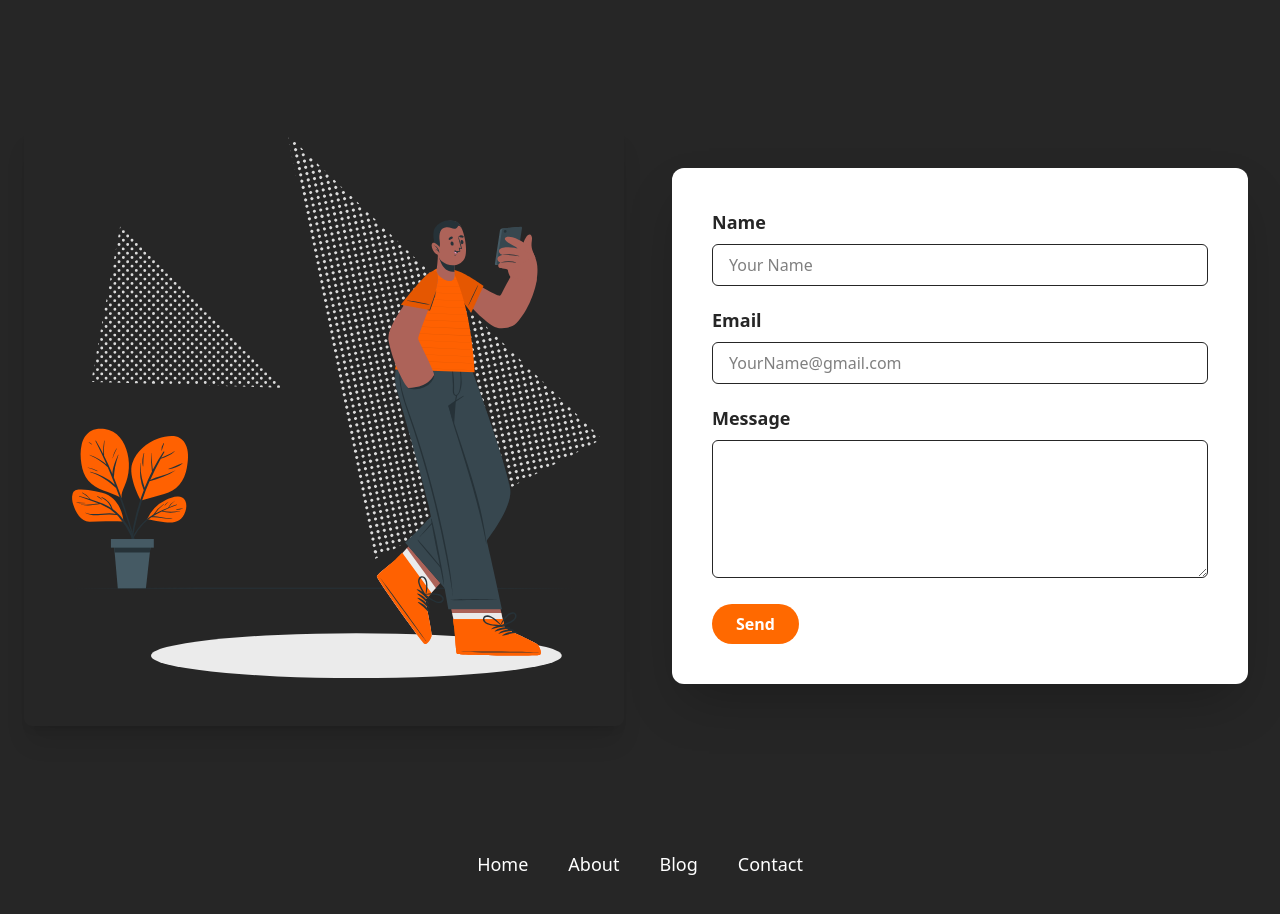
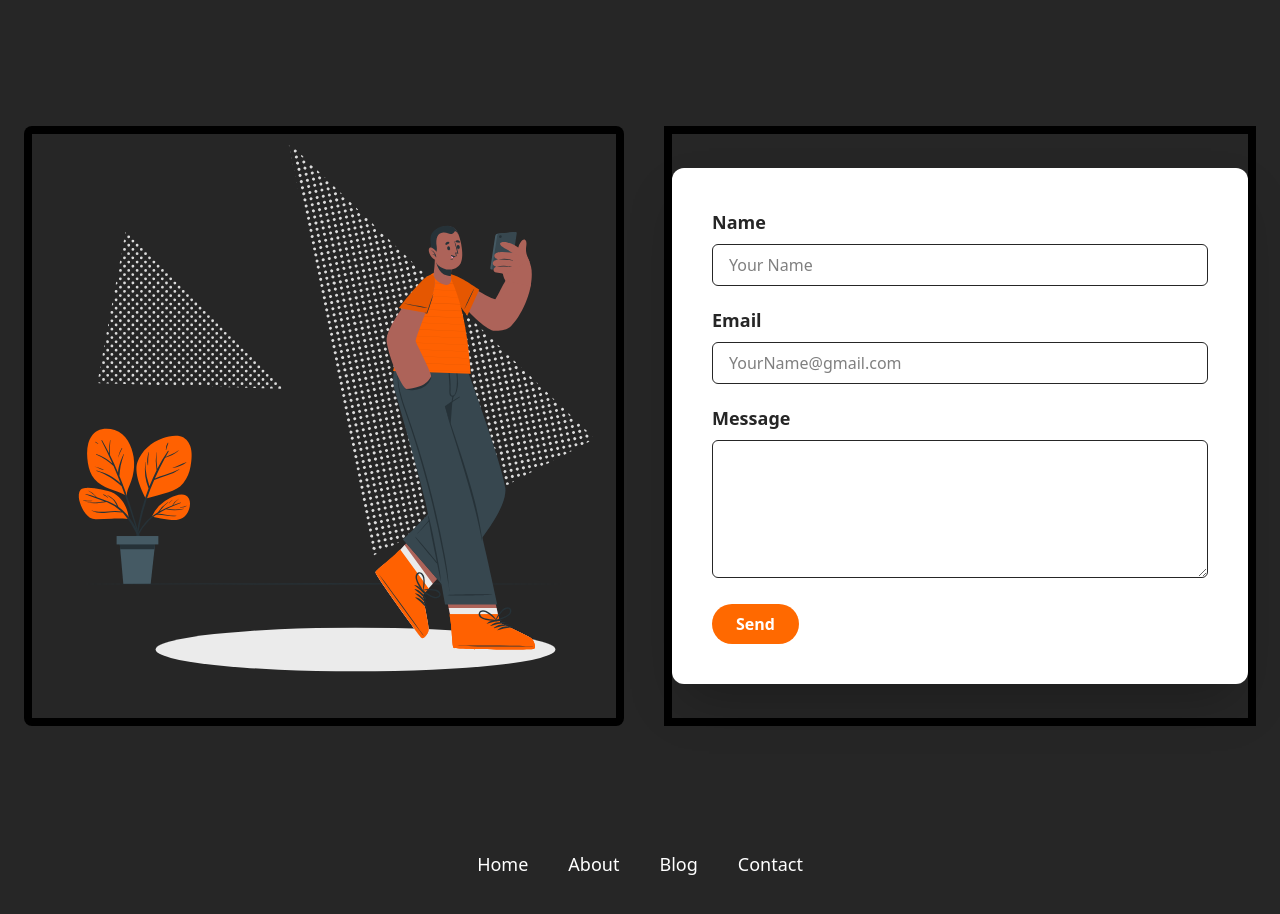
Before and after one commit to jeshwanthshivasai/blog-website, a React (Vite) app: page / in a window 1280 px wide. Shown: the part 2240-3154 px from the top of the page. Built offline with nearby package versions, Linux system fonts and the light colour scheme.

Commit message:
final push from my side with changes in blog card, form, form footer, and about page

```diff
--- a/src/components/BlogCard.jsx
+++ b/src/components/BlogCard.jsx
@@ -14,7 +14,7 @@ const BlogCard = () => {
             <div className="p-6">
                 <div className="mb-5 space-y-3 flex-col" style={{ fontFamily: '"Anek Telugu", sans-serif' }}>
                     <h3 className="text-5xl text-orange-500 font-light leading-tight" >తల్లి స్పర్శ</h3>
-                    <p className="text-right text-xl font-normal text-gray-800">- హరి ప్రసాద్</p>
+                    <p className="text-right text-xl font-normal text-neutral-800">- హరి ప్రసాద్</p>
                 </div>
 
                 <hr className="my-5 border-t border-gray-300" />
--- a/src/components/Form.jsx
+++ b/src/components/Form.jsx
@@ -34,7 +34,7 @@ const Form = () => {
     };
     return (
         <>
-        <div className="bg-white bg-opacity-90 backdrop-blur-md lg:p-10 p-5 rounded-xl shadow-2xl w-xl min-w-2xs m-auto">
+        <div className="bg-white bg-opacity-90 backdrop-blur-md lg:p-10 p-5 rounded-xl shadow-2xl w-xl m-w-2xs m-auto">
             <form onSubmit={sendEmail} className="">
                 <div className="mb-5">
                     <label className="block mb-2 text-lg font-semibold text-neutral-800">Name</label>
--- a/src/components/FormFooter.jsx
+++ b/src/components/FormFooter.jsx
@@ -101,17 +101,17 @@ const FormFooter = () => {
 
                 {/* LEFT: SVG Illustration - only on Desktop */}
                 <div className="w-full lg:w-1/2 hidden lg:flex items-center justify-center">
-                    <div className="h-[600px] w-[600px] rounded-lg overflow-hidden shadow-xl">
+                    <div className="h-[600px] w-[600px] rounded-lg overflow-hidden">
                         <img
                             src={ContactSVG}
                             alt="Illustration"
-                            className="w-full h-full object-contain"
+                            className="w-full h-full object-contain border-8"
                         />
                     </div>
                 </div>
 
                 {/* RIGHT: Form */}
-                <div className="w-full lg:w-1/2 h-[600px] flex flex-col items-center justify-center relative">
+                <div className="w-full lg:w-1/2 h-[600px] flex flex-col items-center border-8">
 
                     {/* Only show heading on mobile */}
                     <div className="lg:hidden text-white text-4xl sm:text-5xl font-extrabold text-left leading-tight w-full h-full">
--- a/src/pages/AboutPage.jsx
+++ b/src/pages/AboutPage.jsx
@@ -10,7 +10,7 @@ const AboutPage = () => {
                         {/* Left Text */}
                         <div className="relative z-10 w-full lg:w-1/2">
                             <div className="text-left">
-                                <h1 className="lg:text-6xl sm:text-9xl font-extrabold leading-tight mb-6 z-[-1]">ABOUT ME.</h1>
+                                <h1 className="lg:text-6xl text-5xl font-extrabold leading-tight mb-6 z-[-1]">ABOUT ME.</h1>
                                 <div className="h-2 bg-orange-500 absolute top-30 left-0 z-[-1] lg:w-xl md:w-full sm:w-full" />
                             </div>
                         </div>
```
